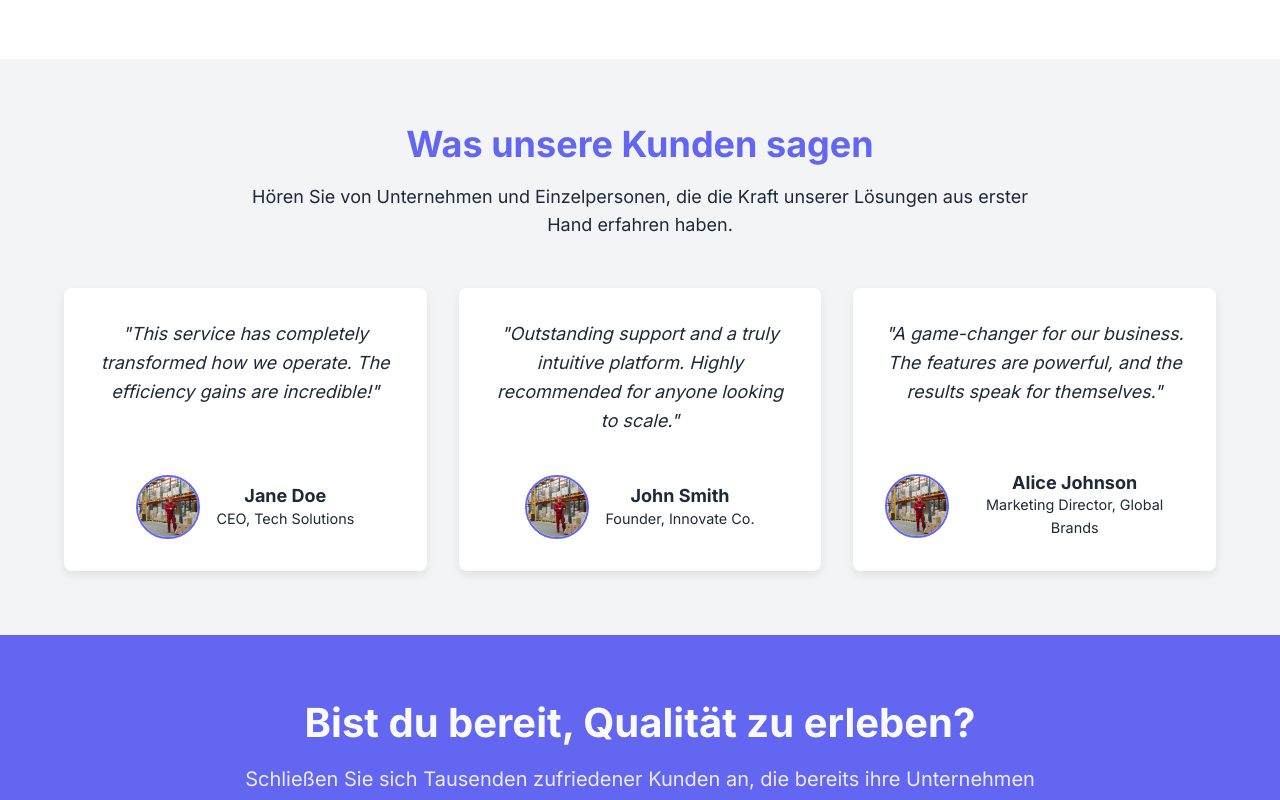
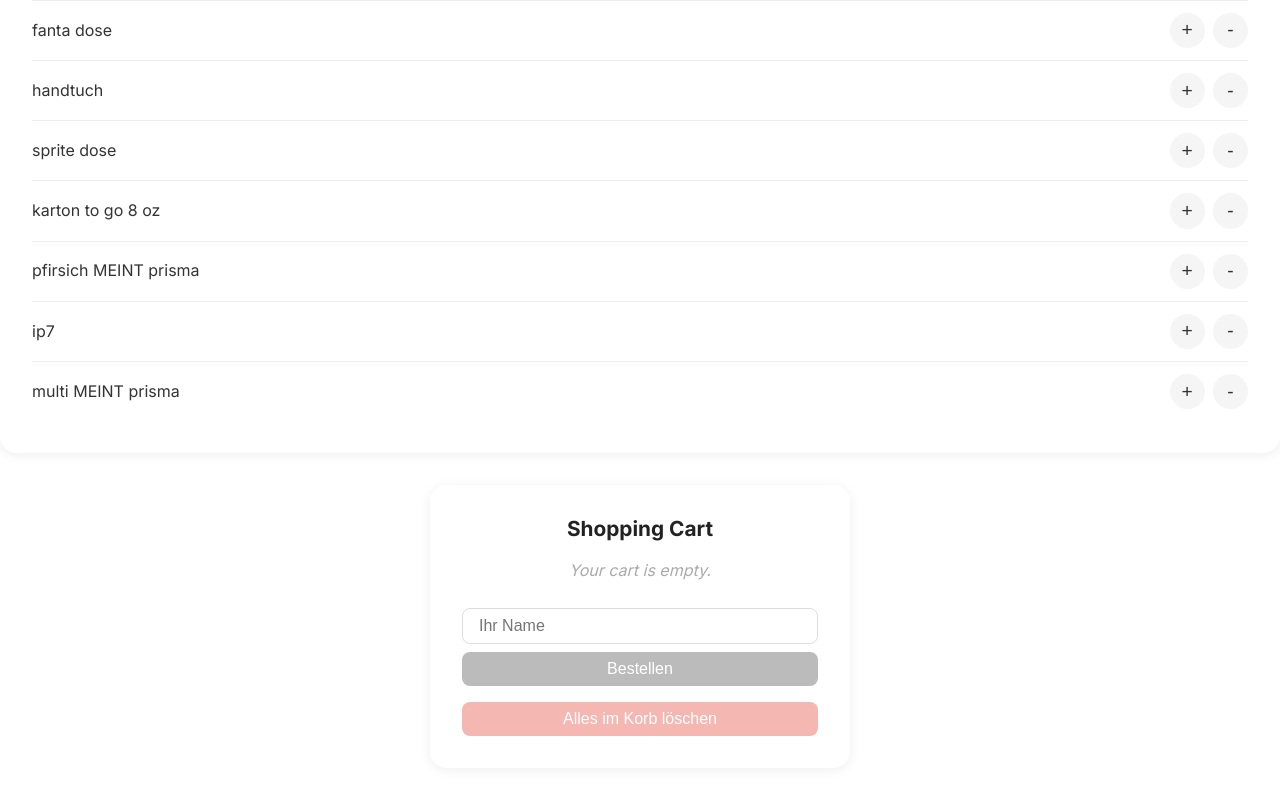
Before and after one commit to gorkemgok94/nilgastro, a React (Vite) app: page / in a window 1280 px wide. Shown: the part 2080-2880 px from the top of the page. Built offline with nearby package versions, Linux system fonts and the light colour scheme.

Commit message:
Add delete cart functionality and show quantity next to each item

```diff
--- a/src/components/Features.module.css
+++ b/src/components/Features.module.css
@@ -74,3 +74,155 @@
     grid-template-columns: repeat(3, 1fr); /* 3 columns on large screens */
   }
 }
+
+
+/* --- Products List Css --- */
+
+
+.productsList {
+  background: #fff;
+  border-radius: 1rem;
+  box-shadow: 0 2px 12px rgba(0,0,0,0.07);
+  padding: 2rem;
+  margin: 2rem 0;
+}
+
+.productsList h3 {
+  margin-bottom: 1rem;
+  font-size: 1.5rem;
+  color: #222;
+}
+
+.productUl {
+  list-style: none;
+  padding: 0;
+  margin: 0;
+}
+
+.productLi {
+  display: flex;
+  align-items: center;
+  justify-content: space-between;
+  gap: 1rem;
+  padding: 0.75rem 0;
+  border-bottom: 1px solid #eee;
+}
+
+.productLi:last-child {
+  border-bottom: none;
+}
+
+.productName {
+  font-weight: 500;
+  color: #333;
+}
+
+.productBtn {
+  background: #f5f5f5;
+  border: none;
+  border-radius: 50%;
+  width: 2.2rem;
+  height: 2.2rem;
+  font-size: 1.2rem;
+  color: #333;
+  cursor: pointer;
+  transition: background 0.2s, color 0.2s;
+  margin-left: 0.5rem;
+}
+
+.productBtn:hover {
+  background: #222;
+  color: #fff;
+}
+
+
+
+/* --- Shopping Cart Css --- */
+
+.shoppingCart {
+  background: #fff;
+  border-radius: 1rem;
+  box-shadow: 0 2px 12px rgba(0,0,0,0.07);
+  padding: 2rem;
+  margin: 2rem 0;
+  max-width: 420px;
+  margin-left: auto;
+  margin-right: auto;
+}
+.cartBox {
+  margin-bottom: 1.5rem;
+}
+.cartHeading {
+  font-size: 1.3rem;
+  margin-bottom: 1rem;
+  color: #222;
+}
+.cartEmpty {
+  color: #aaa;
+  font-style: italic;
+}
+.cartList {
+  list-style: none;
+  padding: 0;
+  margin: 0;
+}
+.cartItem {
+  display: flex;
+  align-items: center;
+  justify-content: space-between;
+  padding: 0.5rem 0;
+  border-bottom: 1px solid #eee;
+}
+.cartItem:last-child {
+  border-bottom: none;
+}
+.cartProduct {
+  font-weight: 500;
+  color: #333;
+}
+.cartQuantity {
+  color: #888;
+  font-size: 1rem;
+}
+.cartActions {
+  display: flex;
+  flex-direction: column;
+  gap: 0.5rem;
+  align-items: stretch;
+  margin-top: 1rem;
+}
+.orderNameInput {
+  flex: 1;
+  padding: 0.5rem 1rem;
+  border-radius: 0.5rem;
+  border: 1px solid #ddd;
+  font-size: 1rem;
+}
+.orderButton {
+  background: #222;
+  color: #fff;
+  border: none;
+  border-radius: 0.5rem;
+  padding: 0.5rem 1.2rem;
+  font-size: 1rem;
+  cursor: pointer;
+  transition: background 0.2s;
+}
+.orderButton:disabled {
+  background: #bbb;
+  cursor: not-allowed;
+}
+.clearButton {
+  background: #e74c3c;
+  color: #fff;
+  border: none;
+  border-radius: 0.5rem;
+  padding: 0.5rem 1.2rem;
+  font-size: 1rem;
+  cursor: pointer;
+  transition: background 0.2s;
+}
+.clearButton:disabled {
+  background: #f5b7b1;
+  cursor: not-allowed;
+}
--- a/src/components/Products.jsx
+++ b/src/components/Products.jsx
@@ -128,53 +128,84 @@ function Products() {
           ))}
         </div>
       </div>
-      <div className='products.list'>
+      <div className={styles.productsList}>
         <h3>Products</h3>
-        <ul>
-          {productList.map((product, idx) => (
-            <li key={idx} style={{ display: 'flex', alignItems: 'center', gap: '0.5rem' }}>
-              <span>{product}</span>
-              <button onClick={() => addToCart(product)} aria-label={`Add ${product}`}>+</button>
-              <button onClick={() => removeFromCart(product)} aria-label={`Remove ${product}`}>-</button>
+        <ul className={styles.productUl}>
+          {productList.map((product, idx) => {
+            // Zähle, wie oft das Produkt im Warenkorb ist
+            const quantity = cart.filter(item => item === product).length;
+            return (
+              <li key={idx} className={styles.productLi}>
+                <span className={styles.productName}>
+                  {product}
+                  {quantity > 0 && (
+                    <span style={{ marginLeft: '0.5rem', color: '#888', fontWeight: 400 }}>
+                      × {quantity}
+                    </span>
+                  )}
+                </span>
+                <div>
+                  <button
+                    className={styles.productBtn}
+                    onClick={() => addToCart(product)}
+                    aria-label={`Add ${product}`}
+                  >+</button>
+                  <button
+                    className={styles.productBtn}
+                    onClick={() => removeFromCart(product)}
+                    aria-label={`Remove ${product}`}
+                  >-</button>
+                </div>
               </li>
-          ))}
+            );
+          })}
         </ul>
       </div>
-      <div className='shopping-cart'>
-        <div className="cart">
-          <h3>Shopping Cart</h3>
+      <div className={styles.shoppingCart}>
+        <div className={styles.cartBox}>
+          <h3 className={styles.cartHeading}>Shopping Cart</h3>
           {cart.length === 0 ? (
-            <p>Your cart is empty.</p>
+            <p className={styles.cartEmpty}>Your cart is empty.</p>
           ) : (
-            <ul>
-
+            <ul className={styles.cartList}>
               {Object.entries(
                 cart.reduce((acc, product) => {
                   acc[product] = (acc[product] || 0) + 1;
                   return acc;
                 }, {})
               ).map(([product, quantity]) => (
-                <li key={product}>
-                  {product} &times; {quantity}
+                <li key={product} className={styles.cartItem}>
+                  <span className={styles.cartProduct}>{product}</span>
+                  <span className={styles.cartQuantity}>× {quantity}</span>
                 </li>
               ))}
             </ul>
           )}
         </div>
+        <div className={styles.cartActions}>
           <input
             type="text"
             placeholder="Ihr Name"
             value={name}
             onChange={e => setName(e.target.value)}
-          className="order-name-input"
+            className={styles.orderNameInput}
           />
           <button
-          className="order-button"
+            className={styles.orderButton}
             disabled={cart.length === 0 || !name.trim()}
             onClick={handleOrder}
           >
             Bestellen
           </button>
+          <button
+            className={styles.clearButton}
+            disabled={cart.length === 0}
+            onClick={() => setCart([])}
+            style={{ marginLeft: 0, marginTop: '0.5rem', width: '100%' }}
+          >
+            Alles im Korb löschen
+          </button>
+        </div>
       </div>
     </section>
   );
```
Lines whose indentation alone changed are shown as unchanged.
